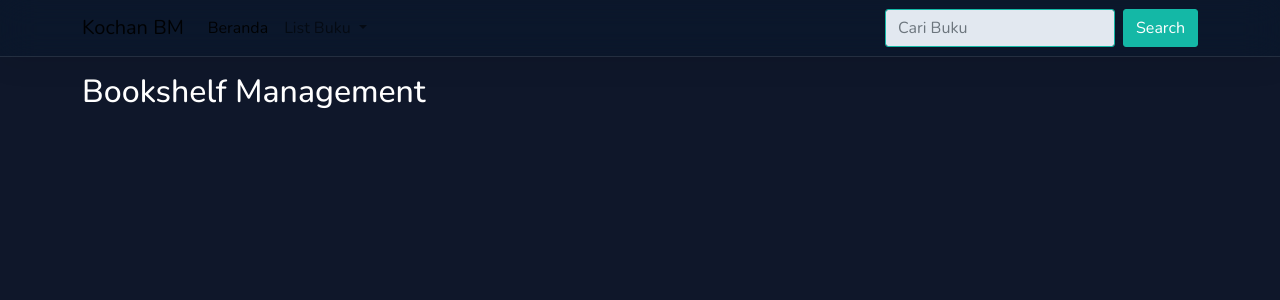
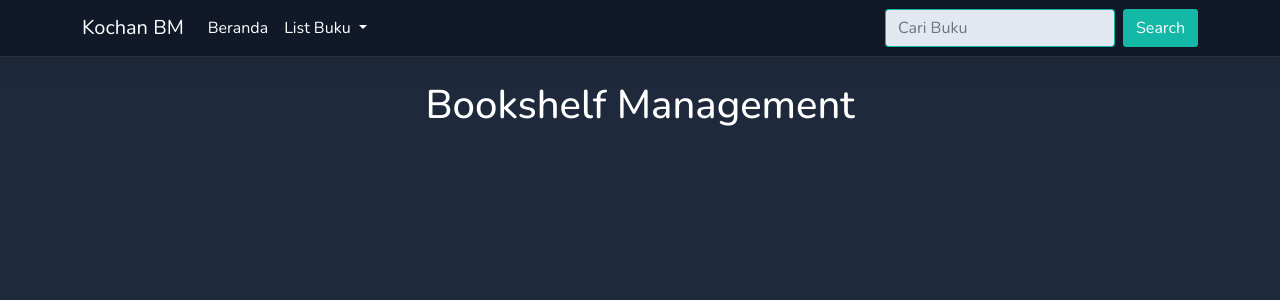
Before and after one commit to kochan4php/bookshelf, a PHP site: page / in a window 1280 px wide. Shown: the top 300 px of the page. Run offline with PHP 8.4, Linux system fonts and the light colour scheme.

Commit message:
memecah header dan footer menjadi bagian terpisah

```diff
--- a/index.php
+++ b/index.php
@@ -1,44 +1,9 @@
-<!doctype html>
-<html lang="en">
+<?php require_once __DIR__ . '/partials/header.php' ?>
 
-<head>
-  <meta charset="utf-8">
-  <meta name="viewport" content="width=device-width, initial-scale=1">
-  <title>Bookshelf Management</title>
+<!-- main -->
+<div class="container">
+  <h1 class="text-center">Bookshelf Management</h1>
+</div>
+<!-- end main -->
 
-  <!-- bootstrap css -->
-  <link href="https://cdn.jsdelivr.net/npm/bootstrap@5.2.0/dist/css/bootstrap.min.css" rel="stylesheet" integrity="sha384-gH2yIJqKdNHPEq0n4Mqa/HGKIhSkIHeL5AyhkYV8i59U5AR6csBvApHHNl/vI1Bx" crossorigin="anonymous">
-  <!-- end bootstrap css -->
-
-  <!-- font -->
-  <link href="https://fonts.googleapis.com/css?family=Nunito:200,300,regular,500,600,700,800,900,200italic,300italic,italic,500italic,600italic,700italic,800italic,900italic" rel="stylesheet" />
-  <!-- end font -->
-
-  <!-- my css -->
-  <?php require_once __DIR__ . '/partials/style.php'; ?>
-  <!-- end my css -->
-
-</head>
-
-<body>
-
-  <!-- navbar -->
-  <?php require_once __DIR__ . '/partials/navbar.php'; ?>
-  <!-- end navbar -->
-
-  <!-- main -->
-  <div class="container">
-    <h2>Bookshelf Management</h2>
-  </div>
-  <!-- end main -->
-
-  <!-- bootstrap js -->
-  <script src="https://cdn.jsdelivr.net/npm/bootstrap@5.2.0/dist/js/bootstrap.bundle.min.js" integrity="sha384-A3rJD856KowSb7dwlZdYEkO39Gagi7vIsF0jrRAoQmDKKtQBHUuLZ9AsSv4jD4Xa" crossorigin="anonymous"></script>
-  <!-- end bootstrap js -->
-
-  <!-- jquery -->
-  <script src="https://code.jquery.com/jquery-3.6.0.min.js" integrity="sha256-/xUj+3OJU5yExlq6GSYGSHk7tPXikynS7ogEvDej/m4=" crossorigin="anonymous"></script>
-  <!-- end jquery -->
-</body>
-
-</html>
+<?php require_once __DIR__ . '/partials/footer.php' ?>
--- /dev/null
+++ b/partials/footer.php
@@ -0,0 +1,10 @@
+<!-- bootstrap js -->
+<script src="https://cdn.jsdelivr.net/npm/bootstrap@5.2.0/dist/js/bootstrap.bundle.min.js" integrity="sha384-A3rJD856KowSb7dwlZdYEkO39Gagi7vIsF0jrRAoQmDKKtQBHUuLZ9AsSv4jD4Xa" crossorigin="anonymous"></script>
+<!-- end bootstrap js -->
+
+<!-- jquery -->
+<script src="https://code.jquery.com/jquery-3.6.0.min.js" integrity="sha256-/xUj+3OJU5yExlq6GSYGSHk7tPXikynS7ogEvDej/m4=" crossorigin="anonymous"></script>
+<!-- end jquery -->
+</body>
+
+</html>
--- /dev/null
+++ b/partials/header.php
@@ -0,0 +1,56 @@
+<!doctype html>
+<html lang="en">
+
+<head>
+  <meta charset="utf-8">
+  <meta name="viewport" content="width=device-width, initial-scale=1">
+  <title>Bookshelf Management</title>
+
+  <!-- icon -->
+  <meta charset="utf-8">
+  <meta name="viewport" content="width=device-width, initial-scale=1">
+  <link type="image/png" sizes="16x16" rel="icon" href="https://img.icons8.com/dusk/256/000000/php-logo.png">
+  <link type="image/png" sizes="32x32" rel="icon" href="https://img.icons8.com/dusk/256/000000/php-logo.png">
+  <link type="image/png" sizes="96x96" rel="icon" href="https://img.icons8.com/dusk/256/000000/php-logo.png">
+  <link type="image/png" sizes="120x120" rel="icon" href="https://img.icons8.com/dusk/256/000000/php-logo.png">
+  <link rel="icon" type="image/png" sizes="72x72" href="https://img.icons8.com/dusk/256/000000/php-logo.png">
+  <link rel="icon" type="image/png" sizes="96x96" href="https://img.icons8.com/dusk/256/000000/php-logo.png">
+  <link rel="icon" type="image/png" sizes="144x144" href="https://img.icons8.com/dusk/256/000000/php-logo.png">
+  <link rel="icon" type="image/png" sizes="192x192" href="https://img.icons8.com/dusk/256/000000/php-logo.png">
+  <link rel="icon" type="image/png" sizes="512x512" href="https://img.icons8.com/dusk/256/000000/php-logo.png">
+  <link rel="apple-touch-icon" type="image/png" sizes="57x57" href="https://img.icons8.com/dusk/256/000000/php-logo.png">
+  <link rel="apple-touch-icon" type="image/png" sizes="60x60" href="https://img.icons8.com/dusk/256/000000/php-logo.png">
+  <link rel="apple-touch-icon" type="image/png" sizes="72x72" href="https://img.icons8.com/dusk/256/000000/php-logo.png">
+  <link rel="apple-touch-icon" type="image/png" sizes="76x76" href="https://img.icons8.com/dusk/256/000000/php-logo.png">
+  <link rel="apple-touch-icon" type="image/png" sizes="114x114" href="https://img.icons8.com/dusk/256/000000/php-logo.png">
+  <link rel="apple-touch-icon" type="image/png" sizes="120x120" href="https://img.icons8.com/dusk/256/000000/php-logo.png">
+  <link rel="apple-touch-icon" type="image/png" sizes="144x144" href="https://img.icons8.com/dusk/256/000000/php-logo.png">
+  <link rel="apple-touch-icon" type="image/png" sizes="152x152" href="https://img.icons8.com/dusk/256/000000/php-logo.png">
+  <link rel="apple-touch-icon" type="image/png" sizes="180x180" href="https://img.icons8.com/dusk/256/000000/php-logo.png">
+  <link color="#26E07F" rel="mask-icon" href="https://img.icons8.com/dusk/256/000000/php-logo.png">
+  <meta name="msapplication-square70x70logo" content="https://img.icons8.com/dusk/256/000000/php-logo.png">
+  <meta name="msapplication-TileImage" content="https://img.icons8.com/dusk/256/000000/php-logo.png">
+  <meta name="msapplication-square150x150logo" content="https://img.icons8.com/dusk/256/000000/php-logo.png">
+  <meta name="msapplication-square310x310logo" content="https://img.icons8.com/dusk/256/000000/php-logo.png">
+  <meta name="msapplication-TileColor" content="#C0FFEE">
+  <meta name="application-name" content="Larablog">
+  <!-- end icon -->
+
+  <!-- bootstrap css -->
+  <link href="https://cdn.jsdelivr.net/npm/bootstrap@5.2.0/dist/css/bootstrap.min.css" rel="stylesheet" integrity="sha384-gH2yIJqKdNHPEq0n4Mqa/HGKIhSkIHeL5AyhkYV8i59U5AR6csBvApHHNl/vI1Bx" crossorigin="anonymous">
+  <!-- end bootstrap css -->
+
+  <!-- font -->
+  <link href="https://fonts.googleapis.com/css?family=Nunito:200,300,regular,500,600,700,800,900,200italic,300italic,italic,500italic,600italic,700italic,800italic,900italic" rel="stylesheet" />
+  <!-- end font -->
+
+  <!-- my css -->
+  <?php require_once __DIR__ . '/style.php'; ?>
+  <!-- end my css -->
+</head>
+
+<body>
+
+  <!-- navbar -->
+  <?php require_once __DIR__ . '/navbar.php'; ?>
+  <!-- end navbar -->
--- a/partials/navbar.php
+++ b/partials/navbar.php
@@ -1,13 +1,13 @@
-<nav class="navbar navbar-expand-lg mb-3 text-light">
+<nav class="navbar navbar-expand-lg mb-4 text-light">
   <div class="container">
     <a class="navbar-brand" href="index.php">Kochan BM</a>
     <button class="navbar-toggler" type="button" data-bs-toggle="collapse" data-bs-target="#navbarSupportedContent" aria-controls="navbarSupportedContent" aria-expanded="false" aria-label="Toggle navigation">
-      <span class="navbar-toggler-icon"></span>
+      <span class="navbar-toggler-icon navbar-dark" style="color: white;"></span>
     </button>
     <div class="collapse navbar-collapse" id="navbarSupportedContent">
       <ul class="navbar-nav me-auto mb-2 mb-lg-0">
         <li class="nav-item">
-          <a class="nav-link active" href="index.php">Beranda</a>
+          <a class="nav-link" href="index.php">Beranda</a>
         </li>
         <li class="nav-item dropdown">
           <a class="nav-link dropdown-toggle" role="button" data-bs-toggle="dropdown" aria-expanded="false">
--- a/partials/style.php
+++ b/partials/style.php
@@ -4,15 +4,20 @@
     font-family: "Nunito", Arial, Helvetica, sans-serif;
   }
 
+  body {
+    background-color: #1e293b;
+    color: #fff !important;
+  }
+
+  .nav-link,
+  .navbar-brand {
+    color: #fff !important;
+  }
+
   input[type="search"],
   .btn {
     border-radius: 3px !important;
     outline: none;
-  }
-
-  body {
-    background-color: rgb(15, 23, 42);
-    color: #fff !important;
   }
 
   .navbar .navbar-toggler {
@@ -36,7 +41,7 @@
   }
 
   nav {
-    background-color: rgba(7, 26, 46, 0.37) !important;
+    background-color: #111827 !important;
     box-shadow: 0 4px 30px rgba(0, 0, 0, 0.1) !important;
     backdrop-filter: blur(18px) !important;
     -webkit-backdrop-filter: blur(18px) !important;
```
